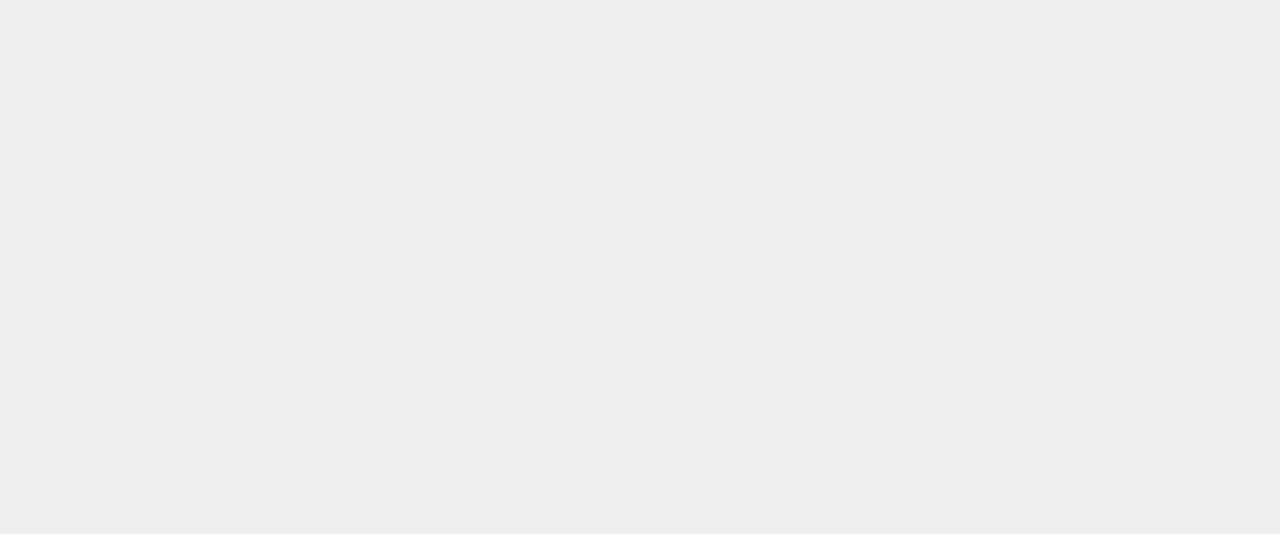
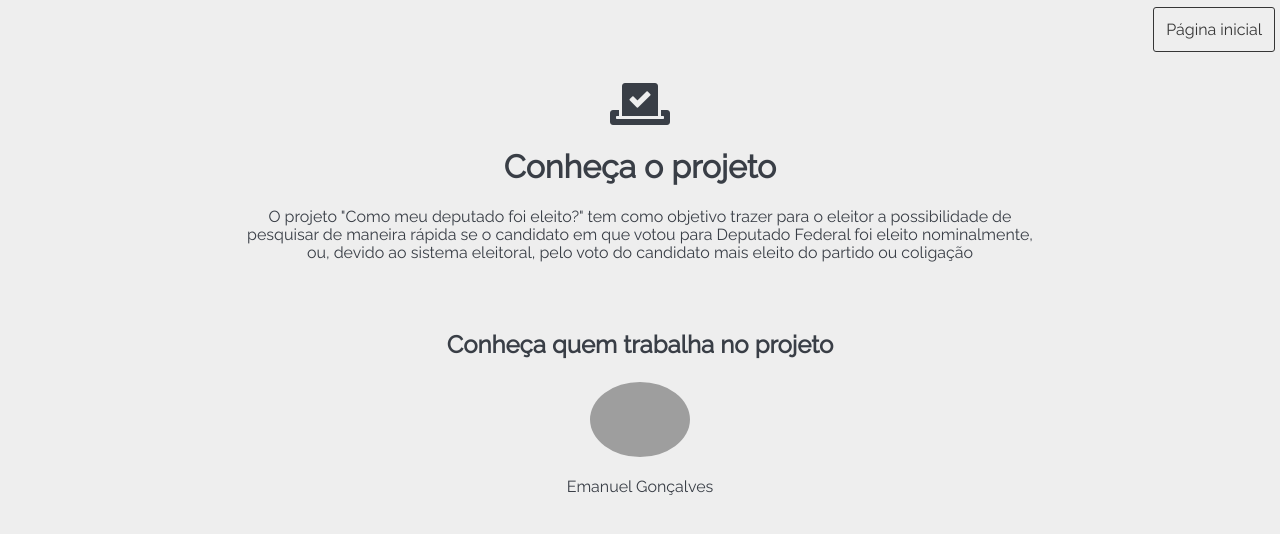
Before and after one commit to legislativo-br/legislativo-br.github.io, a React (Create React App) app: page /about in a window 1280 px wide. Shown: the top 534 px of the page. Built offline with nearby package versions, Linux system fonts and the light colour scheme; grey boxes are pictures that could not be loaded.

Commit message:
add button to navigate between pages

```diff
--- a/src/App.js
+++ b/src/App.js
@@ -3,12 +3,16 @@ import './assets/normalize.css';
 import './assets/general.css';
 import { BrowserRouter as Router, Route } from 'react-router-dom';
 import AboutPage from './pages/about';
+import MainPage from './pages/main';
+import Menu from './components/Menu'
 
 function App() {
   return (
     <div className="App">
       <Router>
-        <Route path="/" exact component={AboutPage} />
+        <Menu />
+        <Route path="/" exact component={MainPage} />
+        <Route path="/about" component={AboutPage} />
       </Router>
     </div>
   );
--- a/src/assets/general.css
+++ b/src/assets/general.css
@@ -7,3 +7,29 @@ body {
 img {
     max-width: 100%;
 }
+
+a {
+    text-decoration: none;
+}
+
+.button {
+    padding: .75em;
+    justify-content: center;
+    border-width: 1px;
+    border-radius: 3px;
+    border-style: solid;
+    color: #363636;
+    text-align: center;
+    white-space: nowrap;
+    cursor: pointer;
+    transition: all .2s ease;
+}
+
+.button.is-primary {
+    border-color: #363636;
+}
+
+.button.is-primary:hover {
+    color: white;
+    background-color: #363636;
+}
--- /dev/null
+++ b/src/components/Button.js
@@ -0,0 +1,24 @@
+import React from 'react';
+import { Link, withRouter } from 'react-router-dom';
+import PropTypes from 'prop-types';
+
+const Button = props => {
+  const { type, route, label } = props
+
+  return (
+    <Link
+      className={`button ${type || 'is-primary'}`}
+      to={route}
+    >
+      { label }
+    </Link>
+  )
+};
+
+Button.propTypes = {
+  type: PropTypes.string,
+  route: PropTypes.string.isRequired,
+  label: PropTypes.string.isRequired
+};
+
+export default withRouter(Button)
--- /dev/null
+++ b/src/components/Menu.js
@@ -0,0 +1,31 @@
+import React from 'react';
+import { withRouter } from 'react-router-dom';
+import styled from 'styled-components';
+import LinkButton from './Button';
+
+const onHome = location => location.pathname === '/';
+
+const Container = styled.p`
+  position: absolute;
+  top: 5px;
+  right: 5px;
+  z-index: 2;
+`;
+
+const Menu = props => {
+  if (onHome(props.location || {})) {
+    return (
+      <Container>
+        <LinkButton label="Sobre" route="/about" />
+      </Container>
+    )
+  }
+
+  return (
+    <Container>
+      <LinkButton label="Página inicial" route="/" />
+    </Container>
+  )
+};
+
+export default withRouter(Menu)
--- a/src/pages/about.js
+++ b/src/pages/about.js
@@ -3,11 +3,22 @@ import styled from 'styled-components';
 import Contributors from '../components/Contributors';
 
 const Container = styled.main`
+  position: relative;
   display: flex;
   justify-content: center;
   align-items: center;
   padding: 5rem 2rem 2rem 2rem;
   text-align: center;
+
+  i {
+    font-size: 3rem;
+  }
+
+  .button {
+    position: absolute;
+    top: 5px;
+    left: 5px;
+  }
 
   @media (max-width: 600px) {
     padding: 1rem;
@@ -23,10 +34,12 @@ export default () => {
   return (
     <Container>
       <div>
-        <h1 className="title"> Conheça o projeto </h1>
+        <i className="fas fa-vote-yea"></i>
+
+        <h1> Conheça o projeto </h1>
 
         <Text>
-          <p> O projeto "Como meu deputado foi eleito" tem como objetivo trazer para o eleitor a possibilidade de pesquisar de maneira rápida se o candidato em que votou para Deputado Federal foi eleito nominalmente, ou, devido ao sistema eleitoral, pelo voto do candidato mais eleito do partido ou coligação </p>
+          <p> O projeto "Como meu deputado foi eleito?" tem como objetivo trazer para o eleitor a possibilidade de pesquisar de maneira rápida se o candidato em que votou para Deputado Federal foi eleito nominalmente, ou, devido ao sistema eleitoral, pelo voto do candidato mais eleito do partido ou coligação </p>
         </Text>
 
         <Contributors />
--- /dev/null
+++ b/src/pages/main.js
@@ -0,0 +1,15 @@
+import React from 'react';
+import styled from 'styled-components';
+
+const Container = styled.main`
+  position: relative;
+  padding: 1rem;
+`;
+
+export default () => {
+  return (
+    <Container>
+      <h1> Página inicial </h1>
+    </Container>
+  )
+}
```
